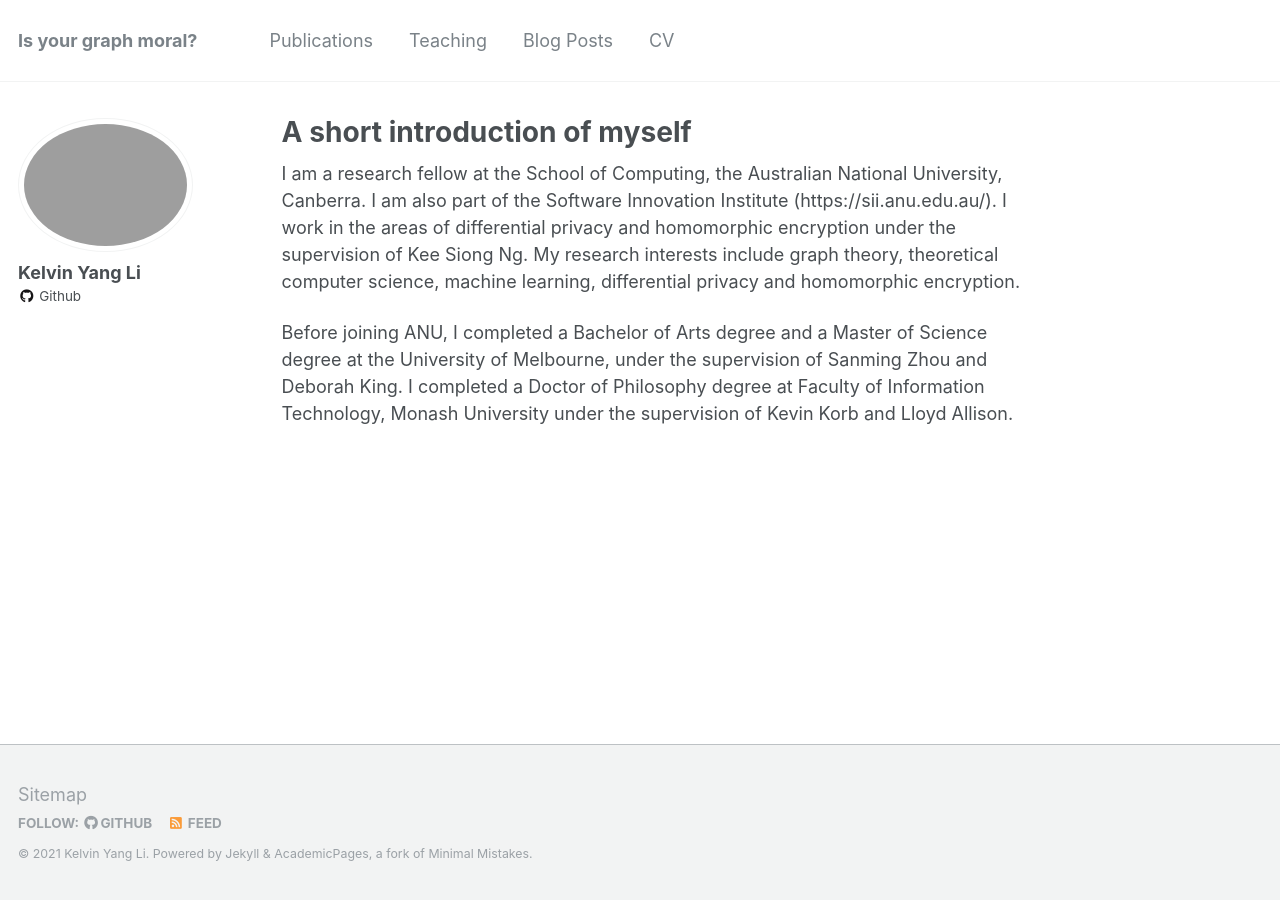
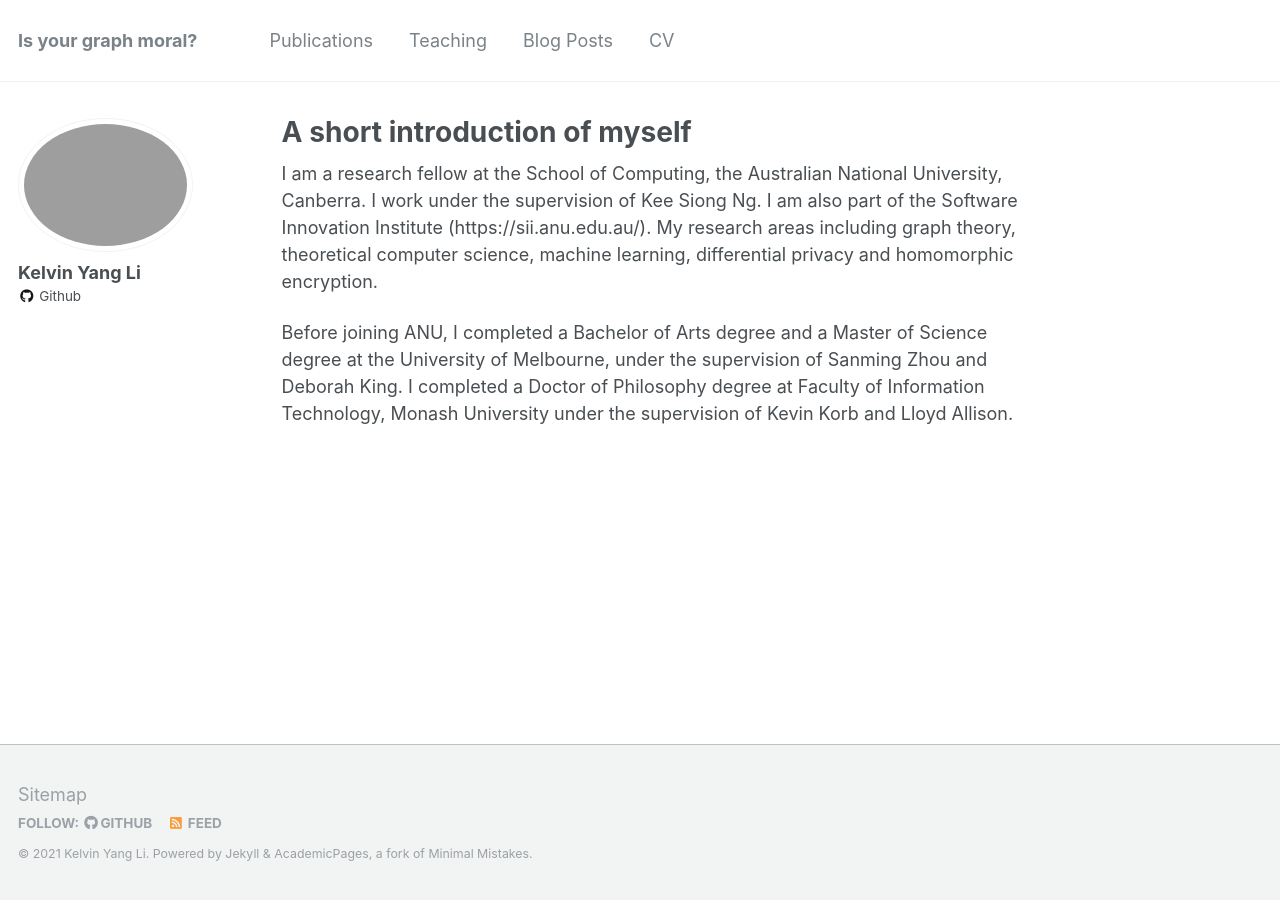
Before and after one commit to kelvinyangli/kelvinyangli.github.io, a Jekyll site: the page built from _pages/about.md, in a window 1280 px wide. Built offline with Jekyll 4.4.1, drawn with Linux system fonts in a browser that asks for light colours.

Commit message:
about me

```diff
--- a/_pages/about.md
+++ b/_pages/about.md
@@ -8,6 +8,6 @@ redirect_from:
   - /about.html
 ---
 
-I am a research fellow at the School of Computing, the Australian National University, Canberra. I am also part of the Software Innovation Institute (https://sii.anu.edu.au/). I work in the areas of differential privacy and homomorphic encryption under the supervision of Kee Siong Ng. My research interests include graph theory, theoretical computer science, machine learning, differential privacy and homomorphic encryption.
+I am a research fellow at the School of Computing, the Australian National University, Canberra. I work under the supervision of Kee Siong Ng. I am also part of the Software Innovation Institute (https://sii.anu.edu.au/). My research areas including graph theory, theoretical computer science, machine learning, differential privacy and homomorphic encryption.
 
 Before joining ANU, I completed a Bachelor of Arts degree and a Master of Science degree at the University of Melbourne, under the supervision of Sanming Zhou and Deborah King. I completed a Doctor of Philosophy degree at Faculty of Information Technology, Monash University under the supervision of Kevin Korb and Lloyd Allison.
```
Also changed, not shown: _teaching/2018-monash-gdds-online-teaching-1.md (+1 -1 lines), _teaching/2018-monash-gdds-online-teaching-2.md (+1 -1 lines), _teaching/2020-anu-comp8410-online-blended-teaching.md (+1 -1 lines).
